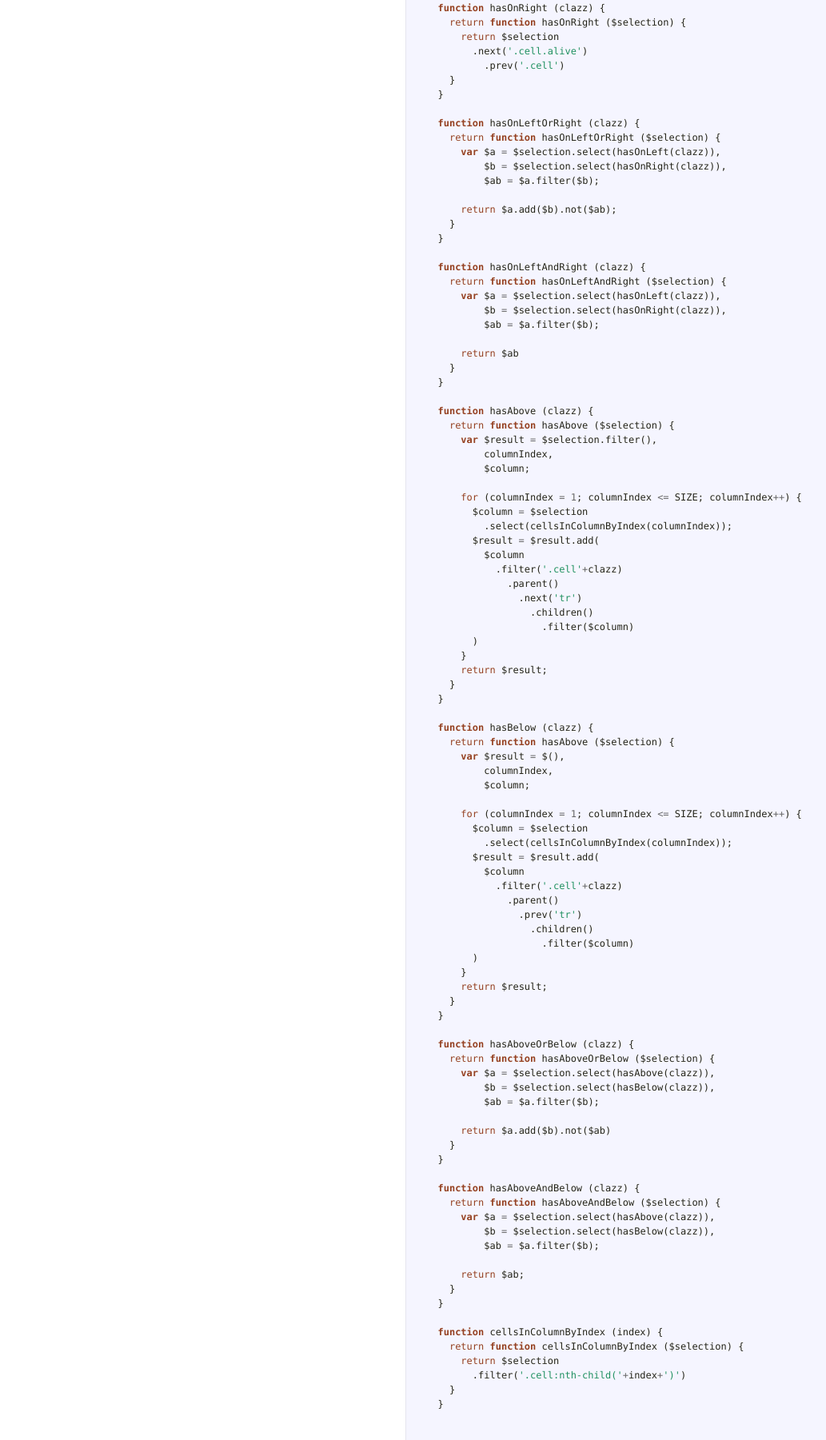
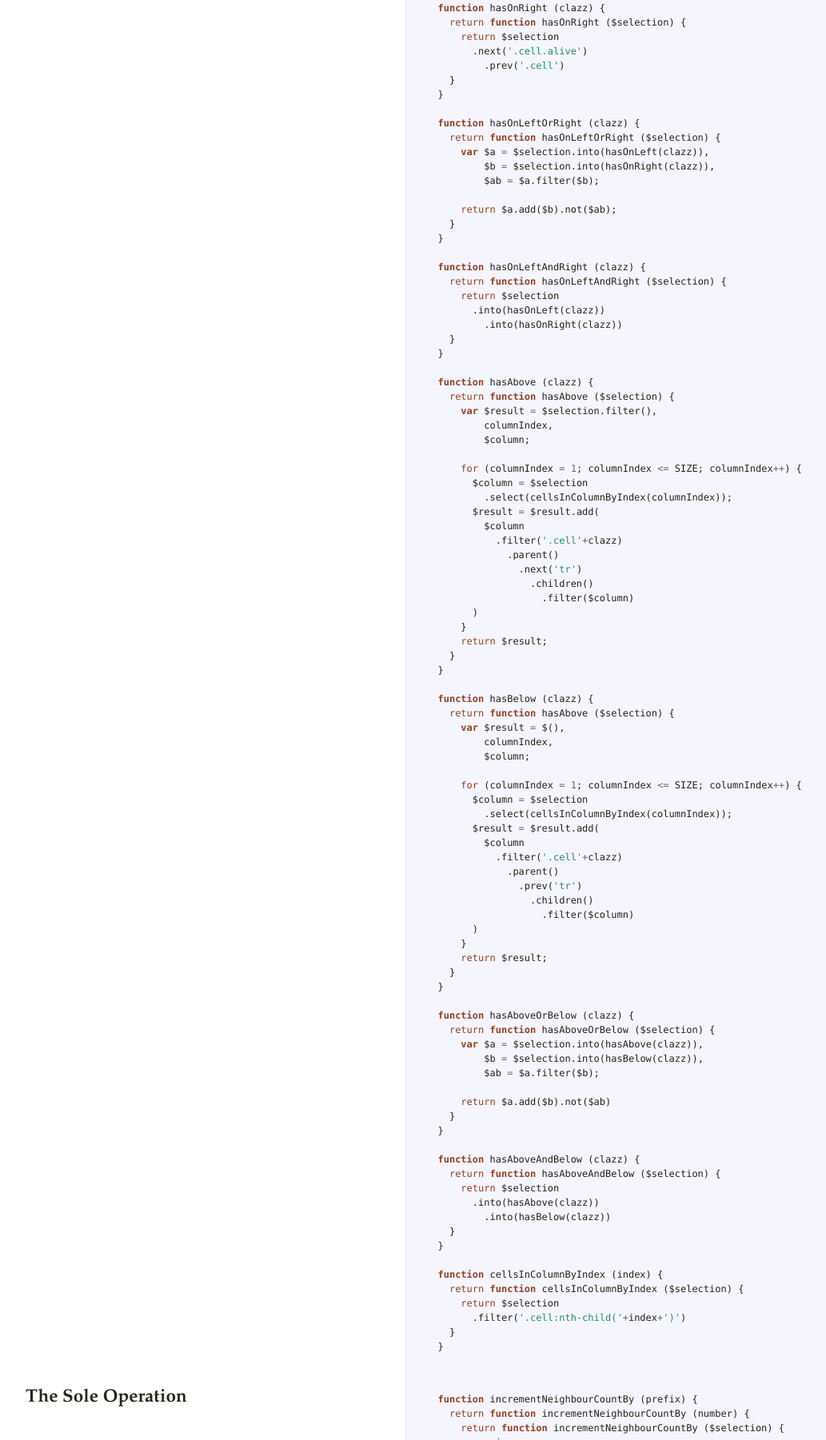
Before and after one commit to raganwald/JQuery-Combinators, a plain HTML site: page life/life.html in a window 1280 px wide. Shown: the part 5744-7545 px from the top of the page at 80% size, without its empty margins (18-1051 px from the left). Drawn offline with Linux system fonts and the light colour scheme.

Commit message:
some smaller changes

```diff
--- a/life/life.html
+++ b/life/life.html
@@ -271,8 +271,8 @@
 
   <span class="kd">function</span> <span class="nx">hasOnLeftOrRight</span> <span class="p">(</span><span class="nx">clazz</span><span class="p">)</span> <span class="p">{</span>
     <span class="k">return</span> <span class="kd">function</span> <span class="nx">hasOnLeftOrRight</span> <span class="p">(</span><span class="nx">$selection</span><span class="p">)</span> <span class="p">{</span>
-      <span class="kd">var</span> <span class="nx">$a</span> <span class="o">=</span> <span class="nx">$selection</span><span class="p">.</span><span class="nx">select</span><span class="p">(</span><span class="nx">hasOnLeft</span><span class="p">(</span><span class="nx">clazz</span><span class="p">)),</span>
-          <span class="nx">$b</span> <span class="o">=</span> <span class="nx">$selection</span><span class="p">.</span><span class="nx">select</span><span class="p">(</span><span class="nx">hasOnRight</span><span class="p">(</span><span class="nx">clazz</span><span class="p">)),</span>
+      <span class="kd">var</span> <span class="nx">$a</span> <span class="o">=</span> <span class="nx">$selection</span><span class="p">.</span><span class="nx">into</span><span class="p">(</span><span class="nx">hasOnLeft</span><span class="p">(</span><span class="nx">clazz</span><span class="p">)),</span>
+          <span class="nx">$b</span> <span class="o">=</span> <span class="nx">$selection</span><span class="p">.</span><span class="nx">into</span><span class="p">(</span><span class="nx">hasOnRight</span><span class="p">(</span><span class="nx">clazz</span><span class="p">)),</span>
           <span class="nx">$ab</span> <span class="o">=</span> <span class="nx">$a</span><span class="p">.</span><span class="nx">filter</span><span class="p">(</span><span class="nx">$b</span><span class="p">);</span>
 
       <span class="k">return</span> <span class="nx">$a</span><span class="p">.</span><span class="nx">add</span><span class="p">(</span><span class="nx">$b</span><span class="p">).</span><span class="nx">not</span><span class="p">(</span><span class="nx">$ab</span><span class="p">);</span>
@@ -281,11 +281,9 @@
 
   <span class="kd">function</span> <span class="nx">hasOnLeftAndRight</span> <span class="p">(</span><span class="nx">clazz</span><span class="p">)</span> <span class="p">{</span>
     <span class="k">return</span> <span class="kd">function</span> <span class="nx">hasOnLeftAndRight</span> <span class="p">(</span><span class="nx">$selection</span><span class="p">)</span> <span class="p">{</span>
-      <span class="kd">var</span> <span class="nx">$a</span> <span class="o">=</span> <span class="nx">$selection</span><span class="p">.</span><span class="nx">select</span><span class="p">(</span><span class="nx">hasOnLeft</span><span class="p">(</span><span class="nx">clazz</span><span class="p">)),</span>
-          <span class="nx">$b</span> <span class="o">=</span> <span class="nx">$selection</span><span class="p">.</span><span class="nx">select</span><span class="p">(</span><span class="nx">hasOnRight</span><span class="p">(</span><span class="nx">clazz</span><span class="p">)),</span>
-          <span class="nx">$ab</span> <span class="o">=</span> <span class="nx">$a</span><span class="p">.</span><span class="nx">filter</span><span class="p">(</span><span class="nx">$b</span><span class="p">);</span>
-
-      <span class="k">return</span> <span class="nx">$ab</span>
+      <span class="k">return</span> <span class="nx">$selection</span>
+        <span class="p">.</span><span class="nx">into</span><span class="p">(</span><span class="nx">hasOnLeft</span><span class="p">(</span><span class="nx">clazz</span><span class="p">))</span>
+          <span class="p">.</span><span class="nx">into</span><span class="p">(</span><span class="nx">hasOnRight</span><span class="p">(</span><span class="nx">clazz</span><span class="p">))</span>
     <span class="p">}</span>
   <span class="p">}</span>
 
@@ -335,8 +333,8 @@
 
   <span class="kd">function</span> <span class="nx">hasAboveOrBelow</span> <span class="p">(</span><span class="nx">clazz</span><span class="p">)</span> <span class="p">{</span>
     <span class="k">return</span> <span class="kd">function</span> <span class="nx">hasAboveOrBelow</span> <span class="p">(</span><span class="nx">$selection</span><span class="p">)</span> <span class="p">{</span>
-      <span class="kd">var</span> <span class="nx">$a</span> <span class="o">=</span> <span class="nx">$selection</span><span class="p">.</span><span class="nx">select</span><span class="p">(</span><span class="nx">hasAbove</span><span class="p">(</span><span class="nx">clazz</span><span class="p">)),</span>
-          <span class="nx">$b</span> <span class="o">=</span> <span class="nx">$selection</span><span class="p">.</span><span class="nx">select</span><span class="p">(</span><span class="nx">hasBelow</span><span class="p">(</span><span class="nx">clazz</span><span class="p">)),</span>
+      <span class="kd">var</span> <span class="nx">$a</span> <span class="o">=</span> <span class="nx">$selection</span><span class="p">.</span><span class="nx">into</span><span class="p">(</span><span class="nx">hasAbove</span><span class="p">(</span><span class="nx">clazz</span><span class="p">)),</span>
+          <span class="nx">$b</span> <span class="o">=</span> <span class="nx">$selection</span><span class="p">.</span><span class="nx">into</span><span class="p">(</span><span class="nx">hasBelow</span><span class="p">(</span><span class="nx">clazz</span><span class="p">)),</span>
           <span class="nx">$ab</span> <span class="o">=</span> <span class="nx">$a</span><span class="p">.</span><span class="nx">filter</span><span class="p">(</span><span class="nx">$b</span><span class="p">);</span>
 
       <span class="k">return</span> <span class="nx">$a</span><span class="p">.</span><span class="nx">add</span><span class="p">(</span><span class="nx">$b</span><span class="p">).</span><span class="nx">not</span><span class="p">(</span><span class="nx">$ab</span><span class="p">)</span>
@@ -345,11 +343,9 @@
 
   <span class="kd">function</span> <span class="nx">hasAboveAndBelow</span> <span class="p">(</span><span class="nx">clazz</span><span class="p">)</span> <span class="p">{</span>
     <span class="k">return</span> <span class="kd">function</span> <span class="nx">hasAboveAndBelow</span> <span class="p">(</span><span class="nx">$selection</span><span class="p">)</span> <span class="p">{</span>
-      <span class="kd">var</span> <span class="nx">$a</span> <span class="o">=</span> <span class="nx">$selection</span><span class="p">.</span><span class="nx">select</span><span class="p">(</span><span class="nx">hasAbove</span><span class="p">(</span><span class="nx">clazz</span><span class="p">)),</span>
-          <span class="nx">$b</span> <span class="o">=</span> <span class="nx">$selection</span><span class="p">.</span><span class="nx">select</span><span class="p">(</span><span class="nx">hasBelow</span><span class="p">(</span><span class="nx">clazz</span><span class="p">)),</span>
-          <span class="nx">$ab</span> <span class="o">=</span> <span class="nx">$a</span><span class="p">.</span><span class="nx">filter</span><span class="p">(</span><span class="nx">$b</span><span class="p">);</span>
-
-      <span class="k">return</span> <span class="nx">$ab</span><span class="p">;</span>
+      <span class="k">return</span> <span class="nx">$selection</span>
+        <span class="p">.</span><span class="nx">into</span><span class="p">(</span><span class="nx">hasAbove</span><span class="p">(</span><span class="nx">clazz</span><span class="p">))</span>
+          <span class="p">.</span><span class="nx">into</span><span class="p">(</span><span class="nx">hasBelow</span><span class="p">(</span><span class="nx">clazz</span><span class="p">))</span>
     <span class="p">}</span>
   <span class="p">}</span>
 
```
Also changed, not shown: life/life.js (+10 -14 lines).
